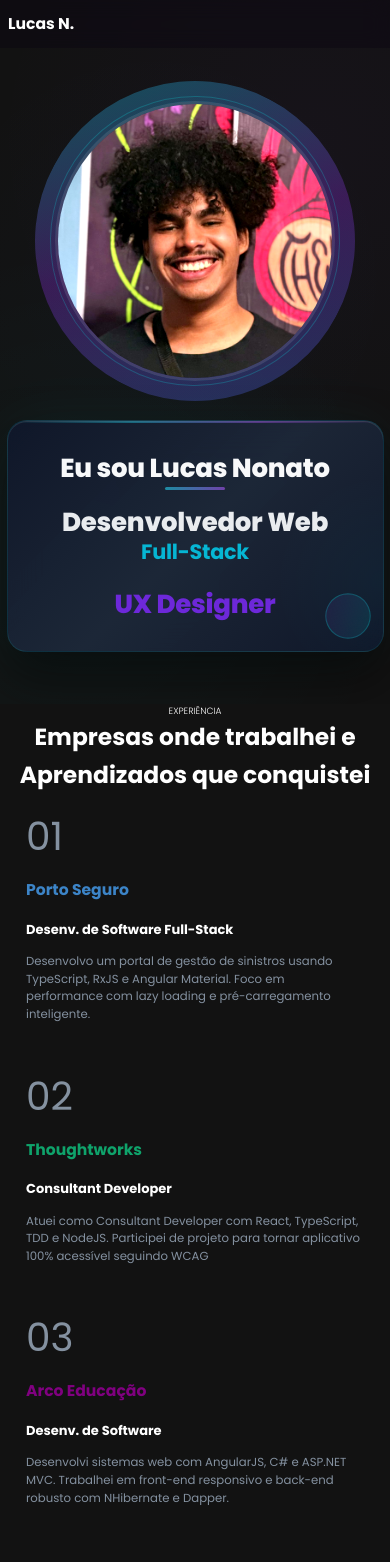
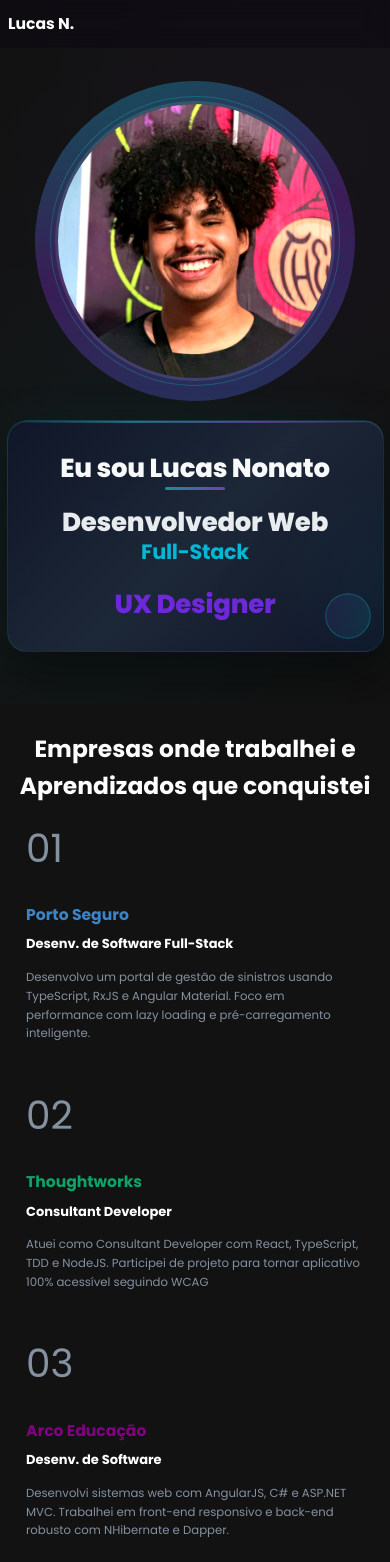
Before and after one commit to Scriblet/portfolio-2025, a React (Vite) app: page / in a window 390 px wide. Shown: the top 1562 px of the page. Built offline with nearby package versions, Linux system fonts and the light colour scheme; some icons are missing.

Commit message:
fix: Ajustar o espaçamento e a largura das seções de experiência e github para melhor responsividade

```diff
--- a/src/pages/experience/experience.tsx
+++ b/src/pages/experience/experience.tsx
@@ -55,6 +55,8 @@ const Experience = () => {
       component="div"
       id="experience"
       sx={{
+        paddingTop: isMobile ? "2rem" : "4rem",
+        paddingBottom: isMobile ? "2rem" : "4rem",
         display: "flex",
         flexDirection: "column",
         borderRadius: "16px",
@@ -79,7 +81,6 @@ const Experience = () => {
           textAlign: isMobile ? "center" : "left",
         }}
       >
-        EXPERIÊNCIA
       </motion.h4>
 
       <motion.h1
@@ -119,7 +120,8 @@ const Experience = () => {
               height: "100%",
               display: "flex",
               flexDirection: "column",
-              justifyContent: "space-between",
+              justifyContent: "flex-start",
+              alignItems: "flex-start",
             }}
           >
             <motion.h1
@@ -133,6 +135,7 @@ const Experience = () => {
               className={styles.bigNumbers}
               style={{
                 fontSize: isMobile ? "3rem" : isTablet ? "4rem" : "5rem",
+                marginBottom: "1rem",
               }}
             >
               {exp.number}
@@ -151,6 +154,7 @@ const Experience = () => {
               }`}
               style={{
                 fontSize: isMobile ? "1.2rem" : isTablet ? "1.4rem" : "1.6rem",
+                marginBottom: "0.5rem",
               }}
             >
               {exp.company}
@@ -166,7 +170,7 @@ const Experience = () => {
               }}
               style={{
                 fontSize: isMobile ? "1rem" : isTablet ? "1.1rem" : "1.2rem",
-                marginTop: "0.5rem",
+                marginBottom: "1rem",
               }}
             >
               {exp.position}
@@ -183,7 +187,8 @@ const Experience = () => {
               className={styles.experienceText}
               style={{
                 fontSize: isMobile ? "0.9rem" : "1rem",
-                marginTop: "1rem",
+                lineHeight: "1.6",
+                flex: 1,
               }}
             >
               {exp.description}
--- a/src/pages/github/github.tsx
+++ b/src/pages/github/github.tsx
@@ -125,7 +125,7 @@ const GithubBanner = () => {
             maxWidth: "100%",
             maxHeight: "100%",
             objectFit: "contain",
-            width: isMobile ? "80%" : "100%",
+            width: isMobile ? "70%" : "80%",
           }}
         />
       </motion.div>
```
